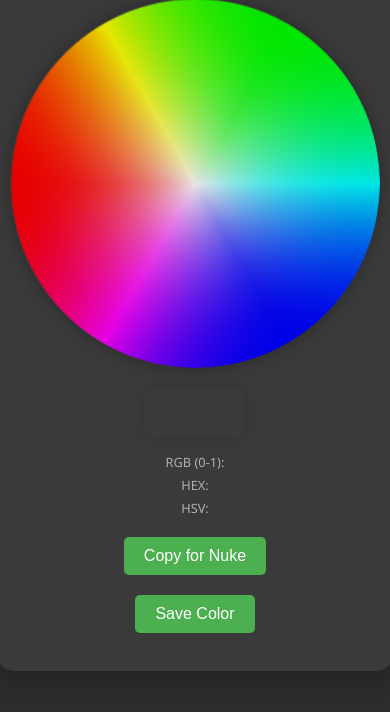
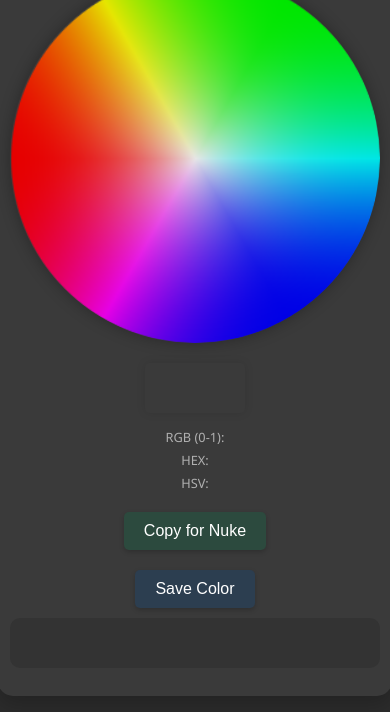
Before and after one commit to georgeantonopoulos/color-wheel, a plain HTML site: page index.html in a window 390 px wide. Shown: the part 132-844 px from the top of the page. Drawn offline with Linux system fonts and the light colour scheme.

Commit message:
UI and CSS changes for the look

```diff
--- a/script.js
+++ b/script.js
@@ -245,6 +245,11 @@ function updateSavedColorsDisplay() {
         colorElement.addEventListener('click', () => revertToColor(color));
         savedColorsContainer.appendChild(colorElement);
     });
+
+    // Calculate and set the height of the savedColors container
+    const rows = Math.ceil(savedColors.length / 4); // Assuming 4 colors per row
+    const height = Math.max(60, rows * 50); // 50px per row, minimum 60px
+    savedColorsContainer.style.height = `${height}px`;
 }
 
 function revertToColor(color) {
--- a/styles.css
+++ b/styles.css
@@ -61,17 +61,32 @@ h1 {
     display: block;
     margin: 20px auto 0;
     padding: 10px 20px;
-    background-color: #4CAF50;
     color: white;
     border: none;
     border-radius: 5px;
     cursor: pointer;
     font-size: 1em;
-    transition: background-color 0.3s;
+    transition: all 0.3s ease;  /* Smooth transition for all properties */
+    box-shadow: 0 2px 5px rgba(0, 0, 0, 0.2);  /* Subtle shadow for depth */
+}
+
+#copyButton {
+    background-color: #2c4a3e;  /* Slightly greener background for Copy button */
+}
+
+#saveButton {
+    background-color: #2c3e50;  /* Original dark grey-blue background for Save button */
 }
 
 #copyButton:hover, #saveButton:hover {
-    background-color: #45a049;
+    background-color: #34495e;  /* Slightly lighter on hover */
+    transform: translateY(-2px);  /* Slight lift effect on hover */
+    box-shadow: 0 4px 8px rgba(0, 0, 0, 0.3);  /* Increased shadow on hover */
+}
+
+#copyButton:active, #saveButton:active {
+    transform: translateY(1px);  /* Pressed effect */
+    box-shadow: 0 1px 3px rgba(0, 0, 0, 0.2);  /* Reduced shadow when pressed */
 }
 
 #savedColors {
@@ -79,6 +94,11 @@ h1 {
     flex-wrap: wrap;
     justify-content: center;
     margin-top: 20px;
+    background-color: #333333; /* Darker backdrop */
+    border-radius: 10px; /* Rounded corners */
+    padding: 10px; /* Add some padding */
+    min-height: 60px; /* Minimum height to always show the backdrop */
+    transition: all 0.3s ease; /* Smooth transition for growth */
 }
 
 .saved-color {
@@ -110,6 +130,8 @@ h1 {
     }
     #savedColors {
         margin-top: 10px;
+        padding: 5px; /* Smaller padding for mobile */
+        min-height: 40px; /* Smaller minimum height for mobile */
     }
     .saved-color {
         width: 30px;
```
